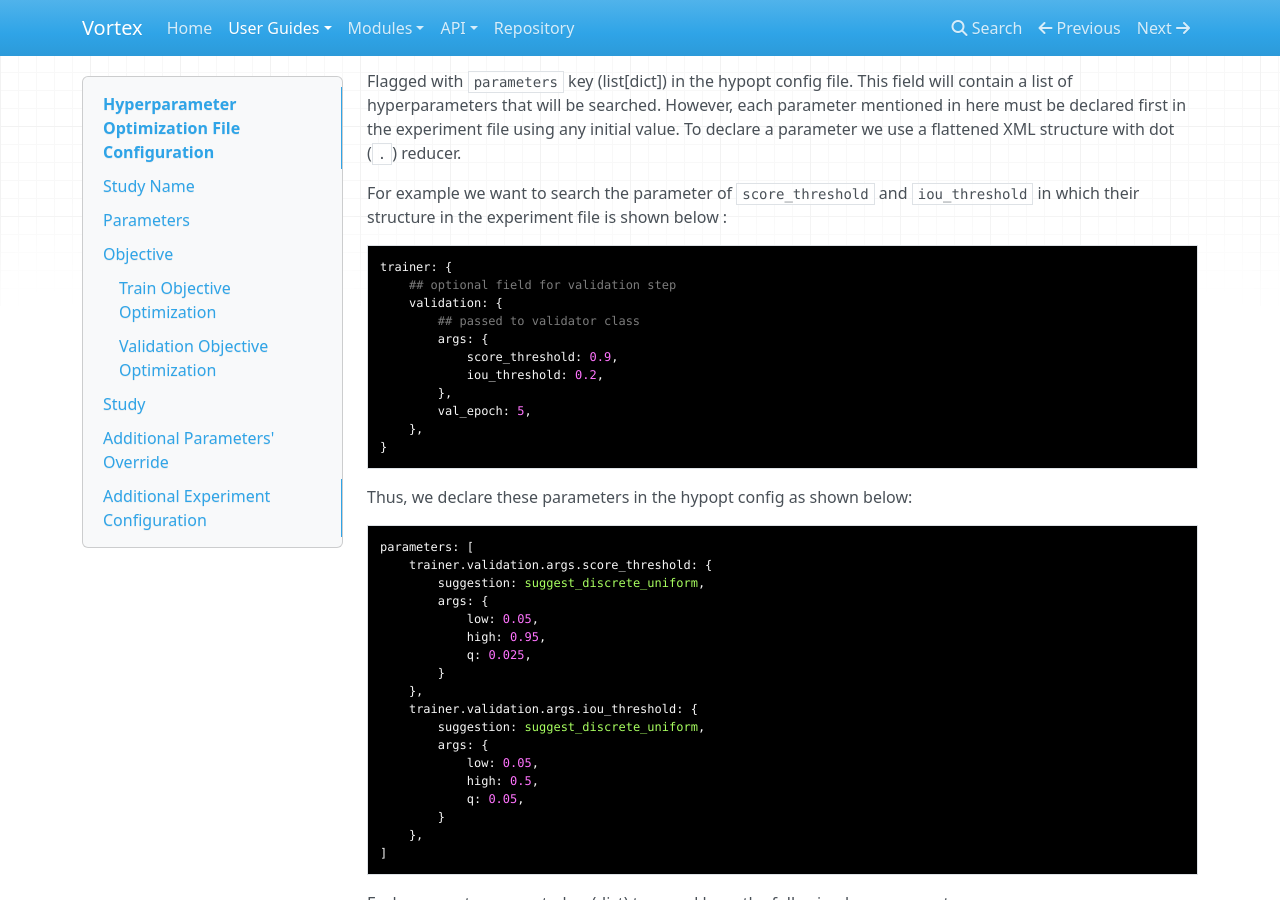
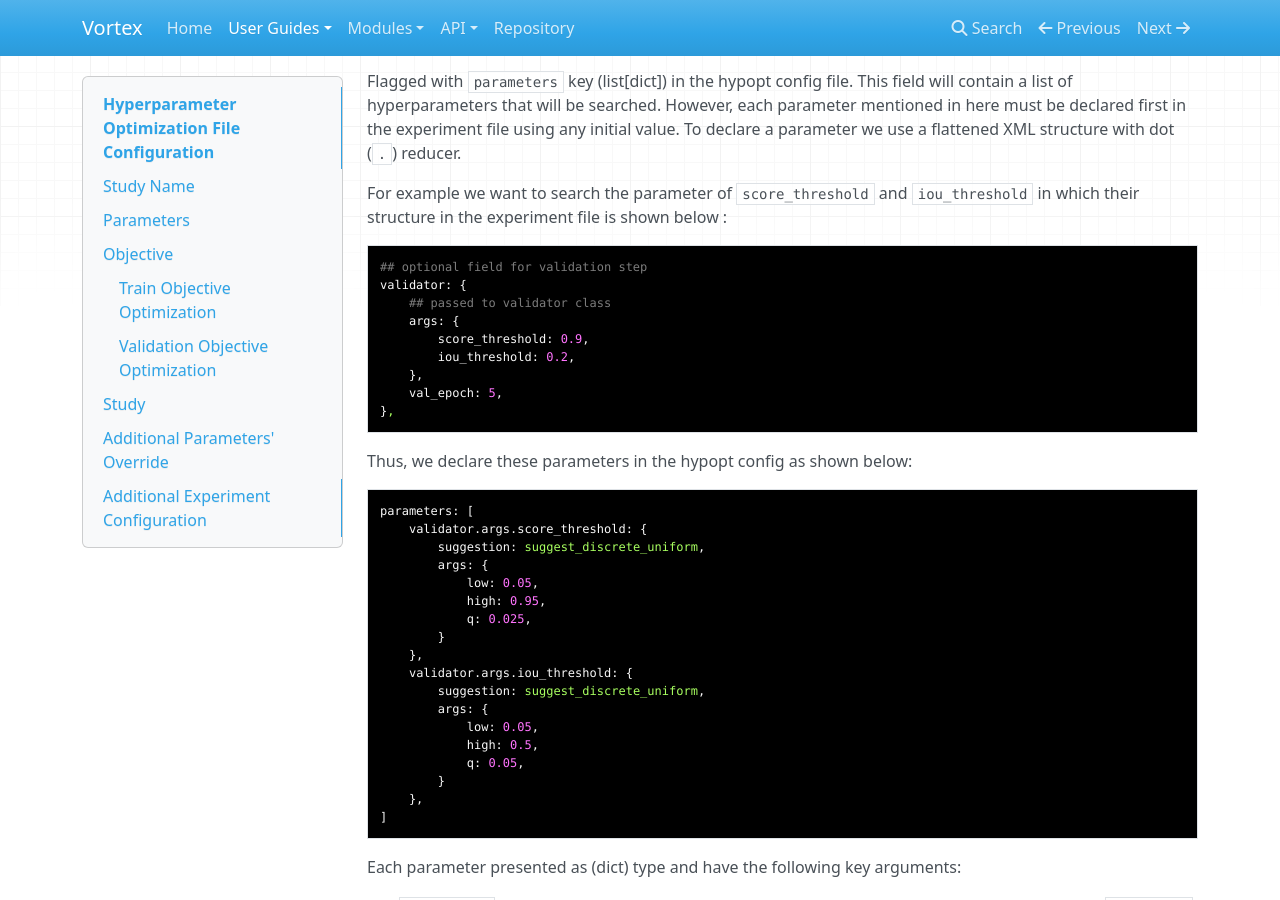
Before and after one commit to nodefluxio/vortex, an MkDocs documentation site: the page built from docs/user-guides/hypopt_file_config.md, in a window 1280 px wide and 900 px high, scrolled down 543 px. Built offline with MkDocs 1.6.1, drawn with Linux system fonts in a browser that asks for light colours; nearby versions of some CDN libraries; a script that is not in the unit is left out; some of the changed text lies outside the part shown.

Commit message:
change docs for new config

````diff
--- a/docs/user-guides/hypopt_file_config.md
+++ b/docs/user-guides/hypopt_file_config.md
@@ -23,24 +23,22 @@ Flagged with `parameters` key (list[dict]) in the hypopt config file. This field
 For example we want to search the parameter of `score_threshold` and `iou_threshold` in which their structure in the experiment file is shown below :
 
 ```yaml
-trainer: {
-    ## optional field for validation step
-    validation: {
-        ## passed to validator class
-        args: {
-            score_threshold: 0.9,
-            iou_threshold: 0.2,
-        },
-        val_epoch: 5,
+## optional field for validation step
+validator: {
+    ## passed to validator class
+    args: {
+        score_threshold: 0.9,
+        iou_threshold: 0.2,
     },
-}
+    val_epoch: 5,
+},
 ```
 
 Thus, we declare these parameters in the hypopt config as shown below:
 
 ```yaml
 parameters: [
-    trainer.validation.args.score_threshold: {
+    validator.args.score_threshold: {
         suggestion: suggest_discrete_uniform,
         args: {
             low: 0.05,
@@ -48,7 +46,7 @@ parameters: [
             q: 0.025,
         }
     },
-    trainer.validation.args.iou_threshold: {
+    validator.args.iou_threshold: {
         suggestion: suggest_discrete_uniform,
         args: {
             low: 0.05,
@@ -260,7 +258,7 @@ E.g.:
 ```yaml
 override: {
     trainer.epoch: 10,
-    trainer.validation.val_epoch: 2,
+    validator.val_epoch: 2,
 }
 ```
 
````
Also changed, not shown: docs/modules/augmentation.md (+1 -1 lines), docs/modules/data_loader.md (+2 -2 lines), docs/user-guides/pipelines.md (+2 -2 lines).
